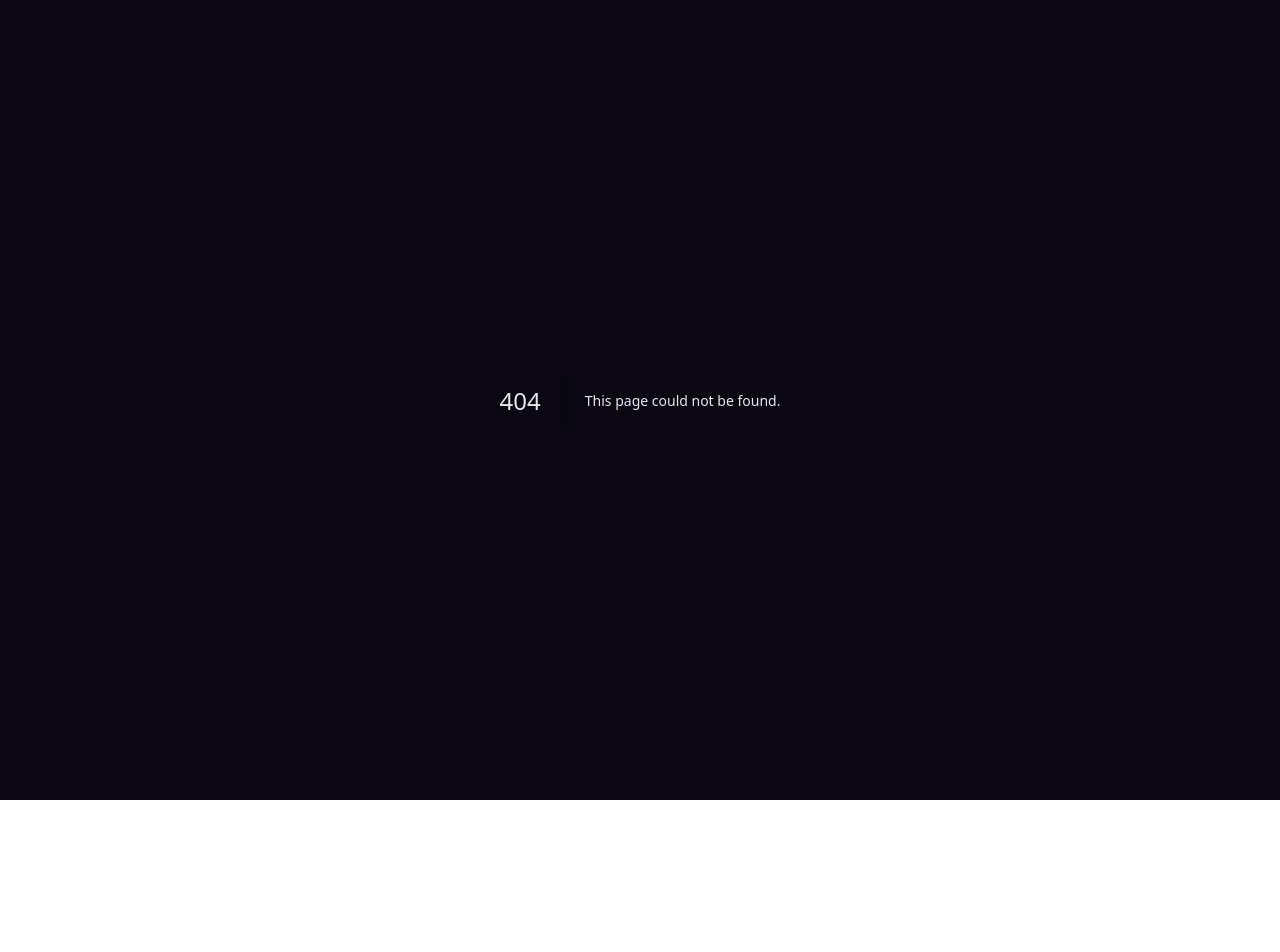
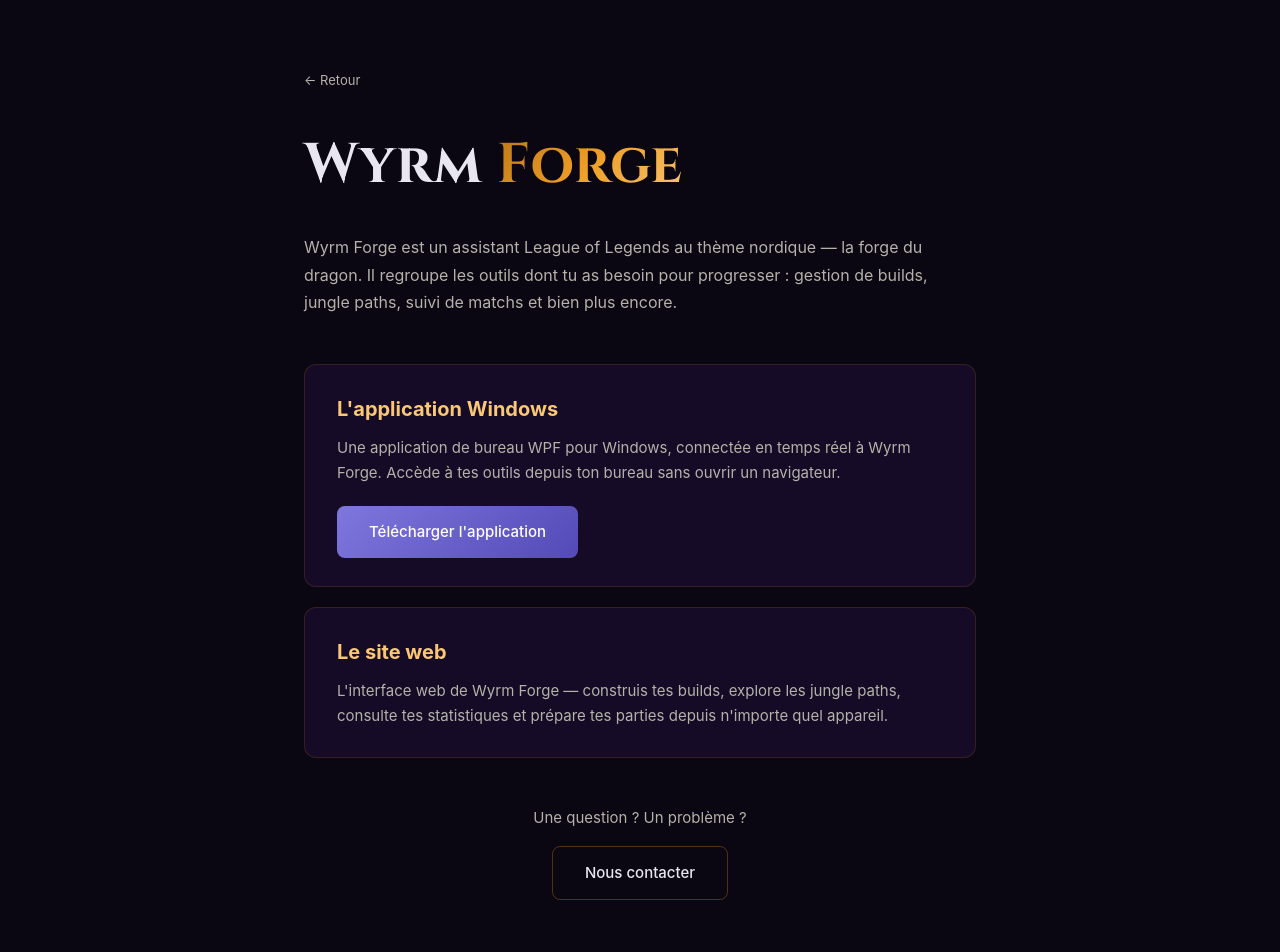
Before and after one commit to AntoineHORTAL/Site-Wyrm-Forge, a Next.js app: page /about in a window 1280 px wide. Before the commit this address had no page. Shown: the top 952 px of the page. Before the commit the page ends 800 px from the top, so only its background shows below. Built offline with nearby package versions, Linux system fonts and the light colour scheme.

Commit message:
WIP: page about + nav/footer

```diff
--- /dev/null
+++ b/src/app/about/page.tsx
@@ -0,0 +1,100 @@
+'use client'
+
+import { useRouter } from 'next/navigation'
+import { useTheme } from '@/components/providers/ThemeProvider'
+
+export default function AboutPage() {
+  const router = useRouter()
+  const { theme } = useTheme()
+  const c = theme === 'mythic'
+
+  return (
+    <main style={{
+      minHeight: '100vh',
+      padding: `clamp(24px, 5vw, 64px) clamp(24px, 5vw, 64px)`,
+      maxWidth: 800,
+      margin: '0 auto',
+      color: 'var(--text)',
+    }}>
+      <button
+        onClick={() => router.back()}
+        style={{
+          background: 'transparent', border: 'none', cursor: 'pointer',
+          color: 'var(--text-muted)', fontSize: 13, padding: '6px 0', marginBottom: 24,
+        }}
+      >← Retour</button>
+
+      <h1
+        className="font-mythic"
+        style={{ fontSize: 'clamp(32px, 6vw, 56px)', fontWeight: 700, marginBottom: 24 }}
+      >
+        Wyrm <span className="accent-text">Forge</span>
+      </h1>
+
+      <p style={{ fontSize: 16, color: 'var(--text-muted)', lineHeight: 1.7, marginBottom: 48 }}>
+        Wyrm Forge est un assistant League of Legends au thème nordique — la forge du dragon.
+        Il regroupe les outils dont tu as besoin pour progresser : gestion de builds, jungle paths,
+        suivi de matchs et bien plus encore.
+      </p>
+
+      {/* Carte application desktop */}
+      <div
+        className="wf-card"
+        style={{ padding: '28px 32px', marginBottom: 20 }}
+      >
+        <h2 style={{
+          fontSize: 20, fontWeight: 700, marginBottom: 10,
+          color: c ? 'var(--gold-pale)' : 'var(--text)',
+        }}>
+          L&apos;application Windows
+        </h2>
+        <p style={{ fontSize: 15, color: 'var(--text-muted)', lineHeight: 1.7, marginBottom: 20 }}>
+          Une application de bureau WPF pour Windows, connectée en temps réel à Wyrm Forge.
+          Accède à tes outils depuis ton bureau sans ouvrir un navigateur.
+        </p>
+        <a
+          className="wf-btn-primary"
+          href="https://cuscgmgqakxnfwnsrhhv.supabase.co/storage/v1/object/public/downloads/WyrmForge.exe"
+          download
+        >
+          Télécharger l&apos;application
+        </a>
+      </div>
+
+      {/* Carte site web */}
+      <div
+        className="wf-card"
+        style={{ padding: '28px 32px', marginBottom: 48 }}
+      >
+        <h2 style={{
+          fontSize: 20, fontWeight: 700, marginBottom: 10,
+          color: c ? 'var(--gold-pale)' : 'var(--text)',
+        }}>
+          Le site web
+        </h2>
+        <p style={{ fontSize: 15, color: 'var(--text-muted)', lineHeight: 1.7 }}>
+          L&apos;interface web de Wyrm Forge — construis tes builds, explore les jungle paths,
+          consulte tes statistiques et prépare tes parties depuis n&apos;importe quel appareil.
+        </p>
+      </div>
+
+      {/* Contact */}
+      <div style={{ marginBottom: 64, textAlign: 'center' }}>
+        <p style={{ fontSize: 15, color: 'var(--text-muted)', marginBottom: 16 }}>
+          Une question ? Un problème ?
+        </p>
+        <a
+          className="wf-btn-secondary"
+          href="mailto:contact@wyrm-forge.com"
+        >
+          Nous contacter
+        </a>
+      </div>
+
+      {/* Pied de page de la page — distinct du Footer global du site */}
+      <p style={{ textAlign: 'center', fontSize: 12, color: 'var(--text-dim)' }}>
+        © 2026 Wyrm Forge. Tous droits réservés.
+      </p>
+    </main>
+  )
+}
--- a/src/components/landing/Footer.tsx
+++ b/src/components/landing/Footer.tsx
@@ -16,16 +16,23 @@
         display: 'flex', gap: 32, justifyContent: 'center',
         marginBottom: 24, flexWrap: 'wrap',
       }}>
-        {['Mentions légales', 'Confidentialité', 'CGU', 'Contact', 'Discord'].map(link => (
+        {[
+          { label: 'À propos',        href: '/about' },
+          { label: 'Mentions légales', href: '#' },
+          { label: 'Confidentialité', href: '#' },
+          { label: 'CGU',             href: '#' },
+          { label: 'Contact',         href: 'mailto:contact@wyrm-forge.com' },
+          { label: 'Discord',         href: '#' },
+        ].map(({ label, href }) => (
           <a
-            key={link}
-            href="#"
+            key={label}
+            href={href}
             style={{
               color: theme === 'mythic' ? '#888780' : '#71717A',
               textDecoration: 'none', fontSize: 14,
             }}
           >
-            {link}
+            {label}
           </a>
         ))}
       </div>
--- a/src/components/nav/Nav.tsx
+++ b/src/components/nav/Nav.tsx
@@ -134,6 +134,7 @@
             <>
               <a onClick={() => scrollTo('features')} style={{ color: 'var(--text-muted)', textDecoration: 'none', cursor: 'pointer' }}>Fonctionnalités</a>
               <a onClick={() => scrollTo('pricing')} style={{ color: 'var(--text-muted)', textDecoration: 'none', cursor: 'pointer' }}>Tarifs</a>
+              <a onClick={() => router.push('/about')} style={{ color: 'var(--text-muted)', textDecoration: 'none', cursor: 'pointer' }}>À propos</a>
               <a onClick={onLogin} style={{ color: 'var(--text-muted)', textDecoration: 'none', cursor: 'pointer' }}>Connexion</a>
               <a
                 href="https://cuscgmgqakxnfwnsrhhv.supabase.co/storage/v1/object/public/downloads/WyrmForge.exe"
@@ -325,6 +326,7 @@
               <div style={{ flex: 1, padding: '12px 0' }}>
                 <DrawerLink label="Fonctionnalités" onClick={() => scrollTo('features')} c={c} />
                 <DrawerLink label="Tarifs" onClick={() => scrollTo('pricing')} c={c} />
+                <DrawerLink label="À propos" onClick={() => { setDrawerOpen(false); router.push('/about') }} c={c} />
                 <div style={{ height: 1, background: c ? 'rgba(186,117,23,0.15)' : '#27272A', margin: '8px 16px' }} />
                 <DrawerLink label="Connexion" onClick={() => { setDrawerOpen(false); onLogin?.() }} c={c} />
               </div>
```
